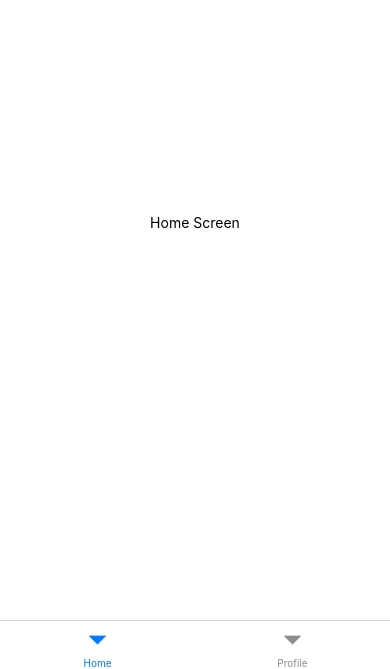
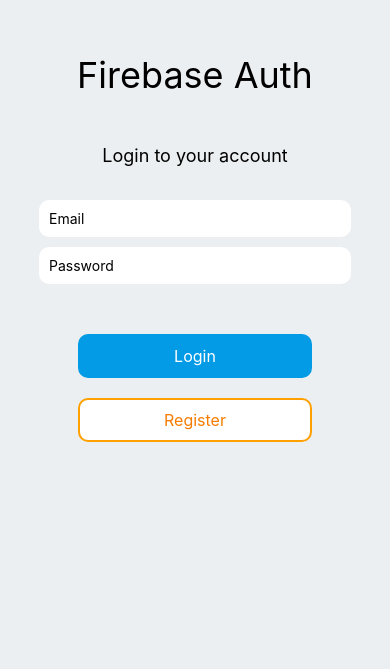
Before and after one commit to gareth-a-walters/firebase-authentication, a React Native app: screen / in a window 390 px wide. Shown: the part 175-844 px from the top of the page. Built offline with nearby package versions, Linux system fonts and the light colour scheme.

Commit message:
login page

```diff
--- /dev/null
+++ b/src/elements/Button/index.tsx
@@ -0,0 +1,45 @@
+import React from 'react'
+import { Pressable, StyleSheet, Text } from 'react-native'
+
+import type { ButtonProps, Style } from 'elements/Button/types'
+
+const Button = ({
+  title,
+  variant = 'primary',
+  ...props
+}: ButtonProps) => {
+  const styles: Style = {
+    button: {
+      justifyContent: 'center',
+      alignItems: 'center',
+      width: '100%',
+      padding: 10,
+      borderRadius: 10,
+    },
+    text: {
+      fontSize: 16,
+    }
+  }
+
+  if (variant === 'primary') {
+    styles.button.backgroundColor = '#039BE5'
+    styles.button.borderColor = '#039BE5'
+    styles.button.borderWidth = 2
+    styles.text.color = '#fff'
+  } else if (variant === 'secondary') {
+    styles.button.backgroundColor = '#fff'
+    styles.button.borderColor = '#FFA000'
+    styles.button.borderWidth = 2
+    styles.text.color = '#F57C00'
+  }
+
+  const parsedStyles = StyleSheet.create<Style>(styles)
+
+  return (
+    <Pressable style={parsedStyles.button} {...props}>
+      <Text style={parsedStyles.text}>{title}</Text>
+    </Pressable>
+  )
+}
+
+export default Button
--- /dev/null
+++ b/src/elements/Button/types.ts
@@ -0,0 +1,13 @@
+import type { TextStyle, ViewStyle } from 'react-native'
+
+export type ButtonProps = {
+  title: string
+  variant: 'primary' | 'secondary'
+  disabled?: boolean
+  loading?: boolean
+}
+
+export type Style = {
+  button: ViewStyle
+  text: TextStyle
+}
--- a/src/navigation/index.tsx
+++ b/src/navigation/index.tsx
@@ -1,11 +1,13 @@
 import { NavigationContainer } from '@react-navigation/native'
 import React from 'react'
 
-import RootNavigator from 'navigation/navigators/rootNavigator'
+// import RootNavigator from 'navigation/navigators/rootNavigator'
+import Login from 'screens/Login'
 
 const Navigation = () => (
   <NavigationContainer>
-    <RootNavigator />
+    <Login />
+    {/* <RootNavigator /> */}
   </NavigationContainer>
 )
 
--- a/src/screens/Login/index.tsx
+++ b/src/screens/Login/index.tsx
@@ -1,19 +1,90 @@
-import React from 'react'
-import { StyleSheet, Text, View } from 'react-native'
+import React, { useState } from 'react'
+import {
+  KeyboardAvoidingView, StyleSheet, Text, TextInput, View
+} from 'react-native'
 
-const Login = () => (
-  <View style={styles.container}>
-    <Text>Login Screen</Text>
-  </View>
-)
+import Button from 'elements/Button'
+
+const Login = () => {
+  const [email, setEmail] = useState<string>('')
+  const [password, setPassword] = useState<string>('')
+
+  return (
+    <KeyboardAvoidingView
+      style={styles.container}
+      behavior='padding'
+    >
+      <View style={styles.innerContainer}>
+        <Text style={styles.header}>Firebase Auth</Text>
+        <Text style={styles.title}>Login to your account</Text>
+        <View style={styles.inputContainer}>
+          <TextInput
+            placeholder='Email'
+            value={email}
+            onChangeText={text => setEmail(text)}
+            style={styles.input}
+          />
+          <TextInput
+            placeholder='Password'
+            value={password}
+            onChangeText={text => setPassword(text)}
+            style={styles.input}
+            secureTextEntry
+          />
+        </View>
+        <View style={styles.buttonContainer}>
+          <Button
+            title='Login'
+            variant='primary'
+          />
+          <View style={styles.spacer} />
+          <Button
+            title='Register'
+            variant='secondary'
+          />
+        </View>
+      </View>
+    </KeyboardAvoidingView>
+  )
+}
 
 const styles = StyleSheet.create({
   container: {
     flex: 1,
-    backgroundColor: '#fff',
+    backgroundColor: '#ECEFF1',
+  },
+  innerContainer: {
+    flex: 1,
     alignItems: 'center',
     justifyContent: 'center',
   },
+  header: {
+    fontSize: 36,
+    marginBottom: 48,
+  },
+  title: {
+    fontSize: 18,
+    marginBottom: 24,
+  },
+  inputContainer: {
+    width: '80%',
+  },
+  input: {
+    backgroundColor: '#fff',
+    paddingHorizontal: 10,
+    paddingVertical: 10,
+    borderRadius: 10,
+    marginTop: 10,
+  },
+  buttonContainer: {
+    justifyContent: 'flex-end',
+    width: '60%',
+    alignItems: 'center',
+    marginTop: 50
+  },
+  spacer: {
+    height: 20
+  }
 })
 
 export default Login
```
